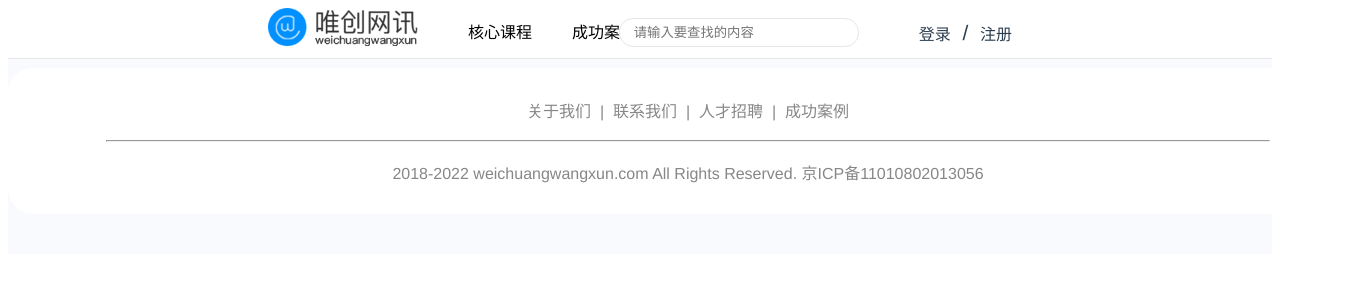
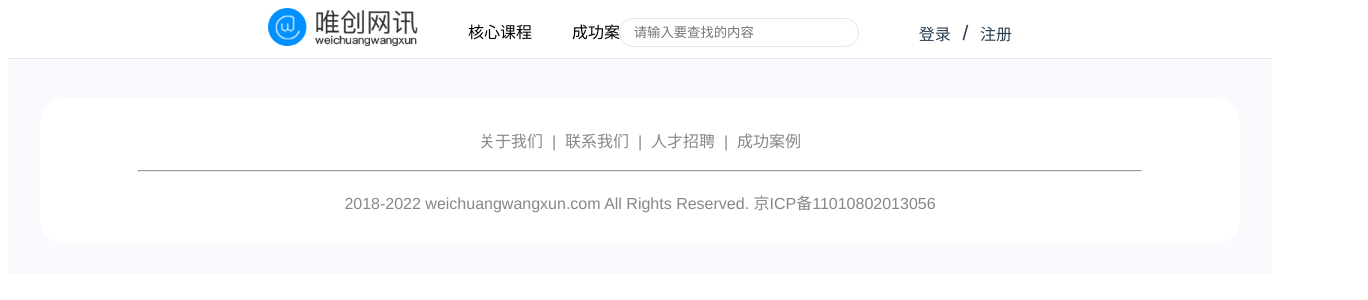
Before and after one commit to fengchuanyu/weichuang-web, a Vue app: page /#/Header in a window 1280 px wide. Shown: the top 300 px of the page, 1368 px wide, since content can reach past the window. Built offline with nearby package versions, Linux system fonts and the light colour scheme.

Commit message:
2019.3.16

```diff
--- a/src/App.vue
+++ b/src/App.vue
@@ -28,6 +28,6 @@
   color: #2c3e50;
   margin: 0 auto;
   background-color: rgb(249,250,254);
-  padding-bottom: 40px;
+  padding-bottom: 30px;
 }
 </style>
--- a/src/components/Footer.vue
+++ b/src/components/Footer.vue
@@ -27,8 +27,8 @@
         background-color: white;
         border-radius: 25px;
         padding:30px 80px;
-        margin: 0 auto;
-        width: 1200px;
+        margin: 30px auto 0 auto;
+        width: 1040px;
     }
     .footer-bottom{
         color: rgb(135,135,135);
--- a/src/views/About_US.vue
+++ b/src/views/About_US.vue
@@ -1,6 +1,9 @@
 <template>
     <div class="about-US">
 
+        <div class="intro">
+
+        </div>
 
     </div>
 
@@ -26,5 +29,12 @@
 </script>
 
 <style scoped>
+    .about-US{
+        background-color: white;
+        width: 1200px;
+        margin: 0 auto;
+        height: 200px;
+        border-radius: 25px;
+    }
 
 </style>
```
